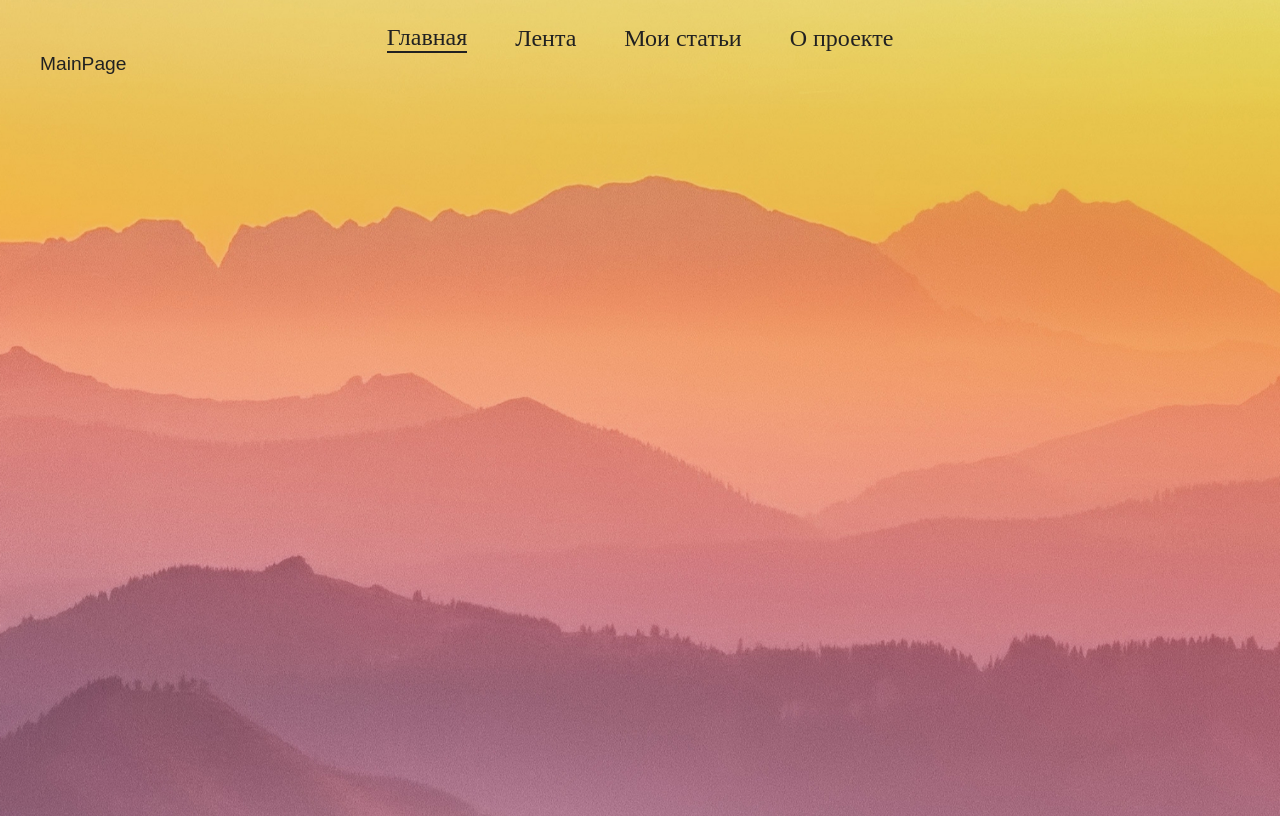
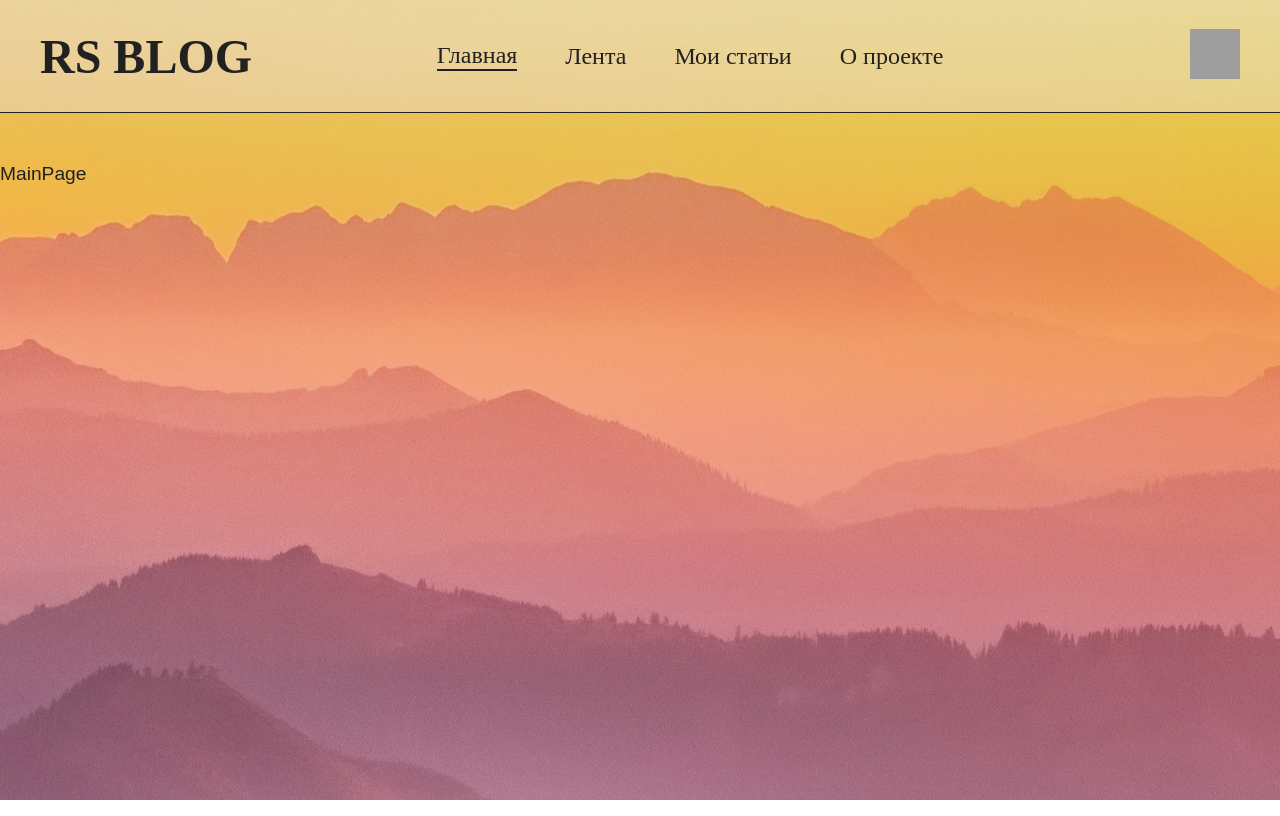
Before and after one commit to SergeyIvanov85/RSBlog, a React (Create React App) app in the folder client/: page / in a window 1280 px wide. Built offline with nearby package versions, Linux system fonts and the light colour scheme; grey boxes are pictures that could not be loaded.

Commit message:
feat: change navbar component and styles

```diff
--- a/client/src/components/Layout.jsx
+++ b/client/src/components/Layout.jsx
@@ -3,9 +3,7 @@ import {Navbar} from "./Navbar";
 
 export  const Layout = ({ children }) => {
     return <React.Fragment>
-        <div className='section-wrapper'>
             <Navbar />
             {children}
-        </div>
     </React.Fragment>
 }
--- a/client/src/components/Navbar.jsx
+++ b/client/src/components/Navbar.jsx
@@ -1,12 +1,20 @@
-import React from "react";
+import React from 'react';
 
 export  const Navbar = () => {
-    return <nav className='main-nav'>
-        <ul className='main-nav__list'>
-            <li className='main-nav__link active'>Главная</li>
-            <li className='main-nav__link'>Лента</li>
-            <li className='main-nav__link'>Мои статьи</li>
-            <li className='main-nav__link'>О проекте</li>
-        </ul>
-    </nav>
+    return <header className='header-wrapper'>
+            <div className='section-wrapper header'>
+                <div className='logo'>RS BLOG</div>
+                <nav className='main-nav'>
+                    <ul className='main-nav__list'>
+                        <li className='main-nav__link active'><a href='/'>Главная</a></li>
+                        <li className='main-nav__link'><a href='/'>Лента</a></li>
+                        <li className='main-nav__link'><a href='/'>Мои статьи</a></li>
+                        <li className='main-nav__link'><a href='/'>О проекте</a></li>
+                    </ul>
+                </nav>
+                <div className='menu'>
+                    <img src='../assets/images/menu-icon.png' alt='Menu'></img>
+                </div>
+            </div>
+    </header>
 }
--- a/client/src/styles/common.scss
+++ b/client/src/styles/common.scss
@@ -71,6 +71,7 @@ ul {
 
 a {
   text-decoration: none;
+  color: var(--font-color-main);
 
   &:hover {
     cursor: pointer;
@@ -90,6 +91,10 @@ body {
   background: var(--main-bg);
   background-size: cover;
   height: 100vh;
+  margin: 0;
+  box-sizing: border-box;
+  display: flex;
+  flex-direction: column;
 }
 
 ::-webkit-scrollbar {
--- a/client/src/styles/header.scss
+++ b/client/src/styles/header.scss
@@ -1,5 +1,33 @@
 @import "./common";
 @import './variables';
+
+/* cпрятать иконку меню и логотип для главной страницы можно добавление класса hidden */
+.hidden {
+  opacity: 0;
+}
+
+.header-wrapper {
+  background: rgba(235, 221, 228, 0.4);
+  border-bottom: 1px solid #212121;
+  margin-bottom: $base-size * 10;
+}
+
+.header {
+  display: flex;
+  gap: 2rem;
+  justify-content: space-between;
+  align-items: center;
+  margin-bottom: 0;
+  min-height: 5rem;
+}
+
+.logo {
+  @include font-logo();
+
+  &:hover {
+      cursor: pointer;
+  }
+}
 
 .main-nav__list {
   display: flex;
@@ -47,3 +75,16 @@
     }
   }
 }
+
+.menu {
+  min-width: 7rem;
+  text-align: end;
+  & img {
+      width: 50px;
+      height: 50px;
+  }
+
+  &:hover {
+      cursor: pointer;
+  }
+}
--- a/client/src/styles/variables.scss
+++ b/client/src/styles/variables.scss
@@ -4,6 +4,7 @@ body.light {
     --font-color-secondary: #51004E; /* заголовки статей, теги */
     --font-color-auxiliary: rgba(33, 33, 33, 0.5); /* вспомогательные элементы (подсказки в инпутах, автор и дата поста)*/
     --font-color-btn: #212121; /* цвет шрифта в кнопках*/
+    --hover-color: #5c0159;
 
     --main-bg: no-repeat center url("../assets/images/bg-image.jpg");
     --bg-header: rgba(235, 221, 228, 0.4);
@@ -20,6 +21,7 @@ body.dark {
     --font-color-secondary: #FFFFFF;
     --font-color-auxiliary: #000000;
     --font-color-btn: #000000;
+    --hover-color: #5c0159;
 
     --main-bg: linear-gradient(180deg, #232223 0%, #2B232D 30%, #342634 50%, #202D39 70%, rgba(0, 2, 10, 0.94) 100%);
     --bg-input: rgba(255, 255, 255, 0.5);
```
Also changed, not shown: client/src/assets/images/github-icon.png (added).
